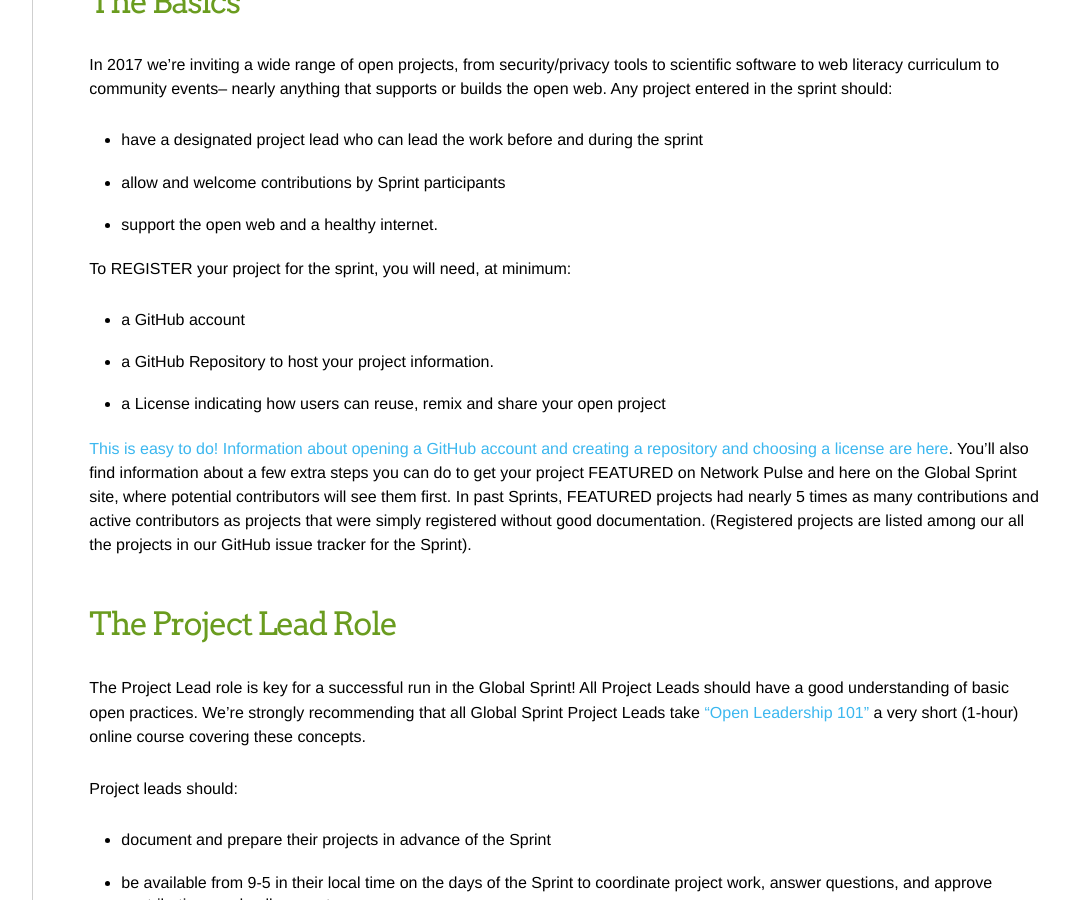
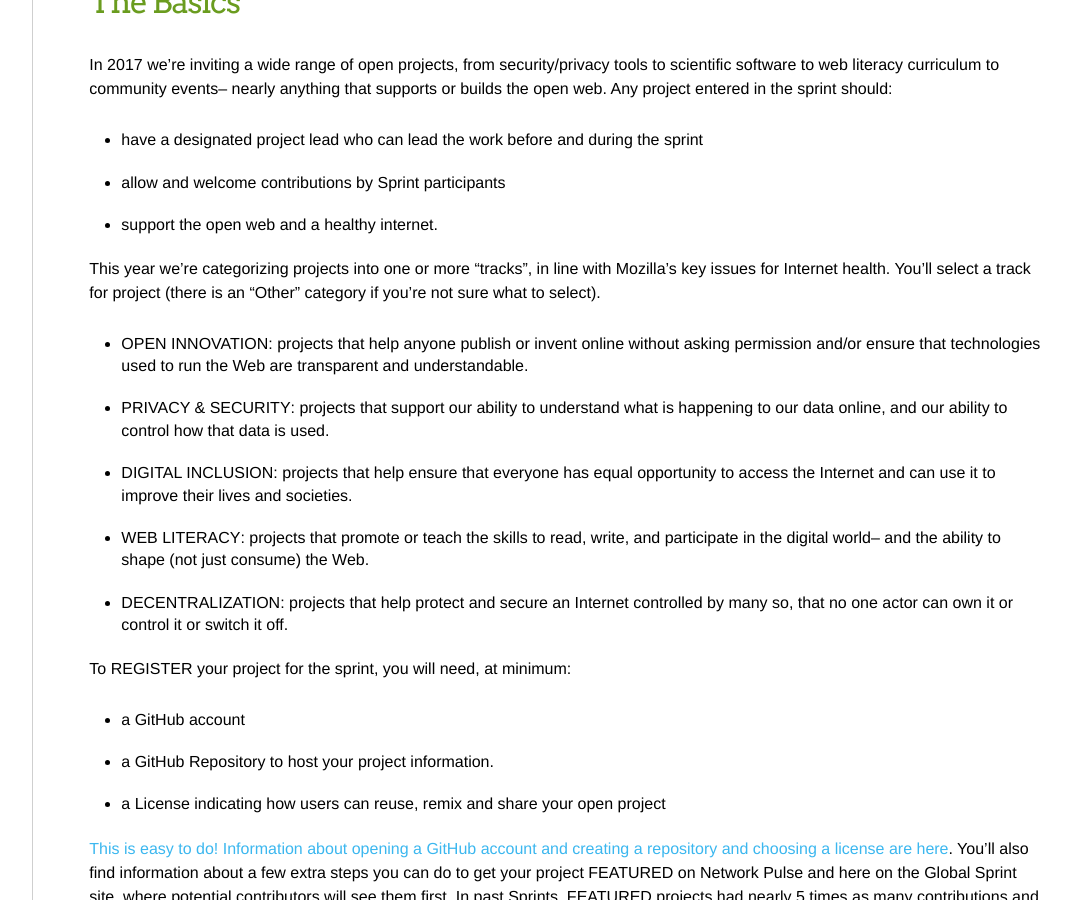
Before and after one commit to mozilla/global-sprint, a Jekyll site: the page built from _articles/project-lead.md, in a window 1280 px wide and 900 px high, scrolled down 754 px. Shown: the whole window, without its empty margins (180-1251 px from the left). Built offline with Jekyll 4.4.1, drawn with Linux system fonts in a browser that asks for light colours; comment, search, counter and statistics services are not loaded.

Commit message:
Update project-lead.md

```diff
--- a/_articles/project-lead.md
+++ b/_articles/project-lead.md
@@ -27,6 +27,14 @@ In 2017 we're inviting a wide range of open projects, from security/privacy tool
 * have a designated **project lead** who can lead the work before and during the sprint
 * allow and **welcome contributions** by Sprint participants
 * support the **open web and a healthy internet.**
+
+This year we're categorizing projects into one or more "tracks", in line with Mozilla's key issues for Internet health. You'll select a track for project (there is an "Other" category if you're not sure what to select).
+
+* **OPEN INNOVATION**: projects that help anyone publish or invent online without asking permission and/or ensure that technologies used to run the Web are transparent and understandable.
+* **PRIVACY & SECURITY**: projects that support our ability to understand what is happening to our data online, and our ability to control how that data is used.
+* **DIGITAL INCLUSION**: projects that help ensure that everyone has equal opportunity to access the Internet and can use it to improve their lives and societies.
+* **WEB LITERACY**: projects that promote or teach the skills to read, write, and participate in the digital world-- and the ability to shape (not just consume) the Web.
+* **DECENTRALIZATION**: projects that help protect and secure an Internet controlled by many so, that no one actor can own it or control it or switch it off.
 
 To REGISTER your project for the sprint, you will need, at minimum:
 
```
